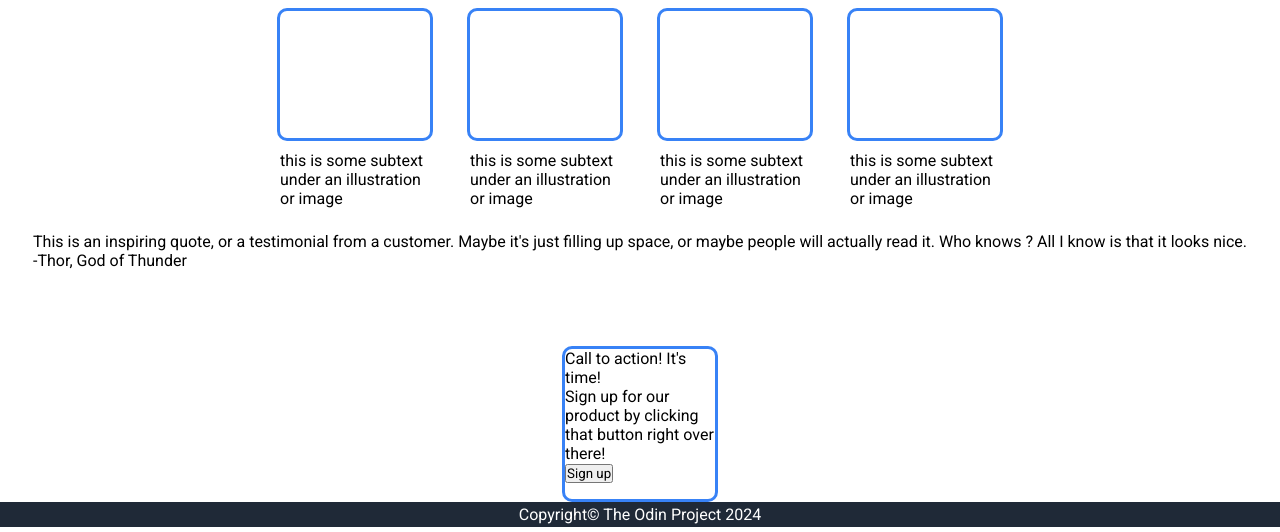
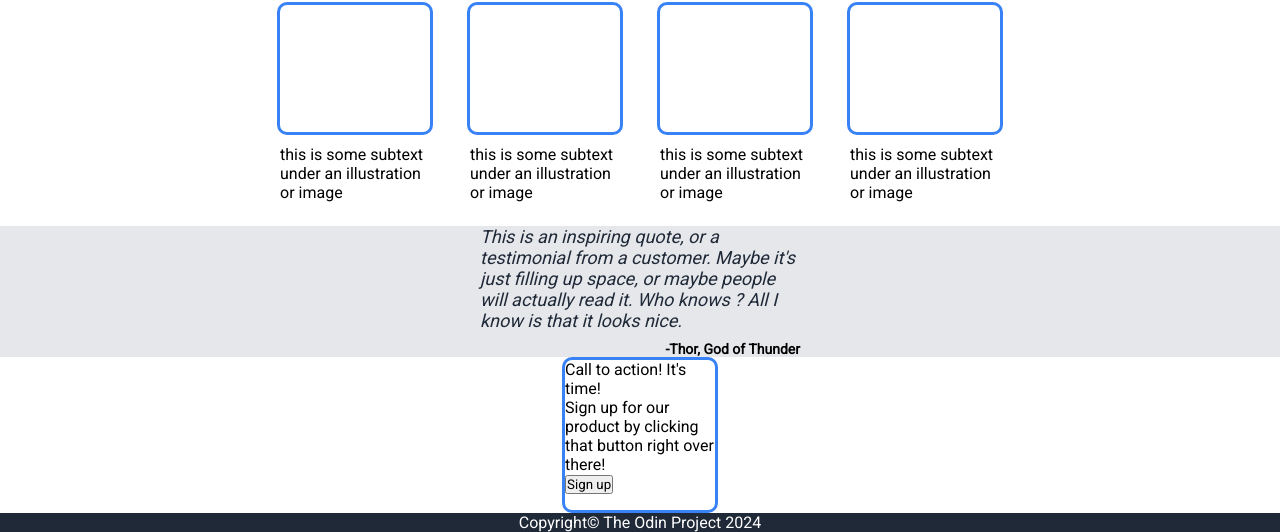
Before and after one commit to zteplez/odin-landing-page, a plain HTML site: page index.html in a window 1280 px wide. Shown: the part 273-805 px from the top of the page. Drawn offline with Linux system fonts and the light colour scheme.

Commit message:
[feat]: Complete card-section 2 class

```diff
--- a/style.css
+++ b/style.css
@@ -116,6 +116,33 @@ html,body{
     border: 3px solid #3882F6;
     border-radius: 10px;
 }
+.card-second{
+    background-color: red;
+    display: flex;
+    align-items: center;
+    justify-content: center;
+    flex-direction: column;
+    background-color: #E5E7EB;
+    gap: 20px;
+}
+.quote-card{
+    display: flex;
+    justify-content: center;
+    max-width: 25%;
+    align-items: center;
+    flex-direction: column;
+    gap: 10px;
+}
+.quote-card>.quote{
+    font-size: 18px;
+    color:  #1F2937;
+    font-style: italic;
+}
+.quote-card>.author{
+    font-size: 14px;
+    font-weight: bold;
+    align-self: flex-end;
+}
 .footer{
     height: 5vh;
     width: 100vw;
```
